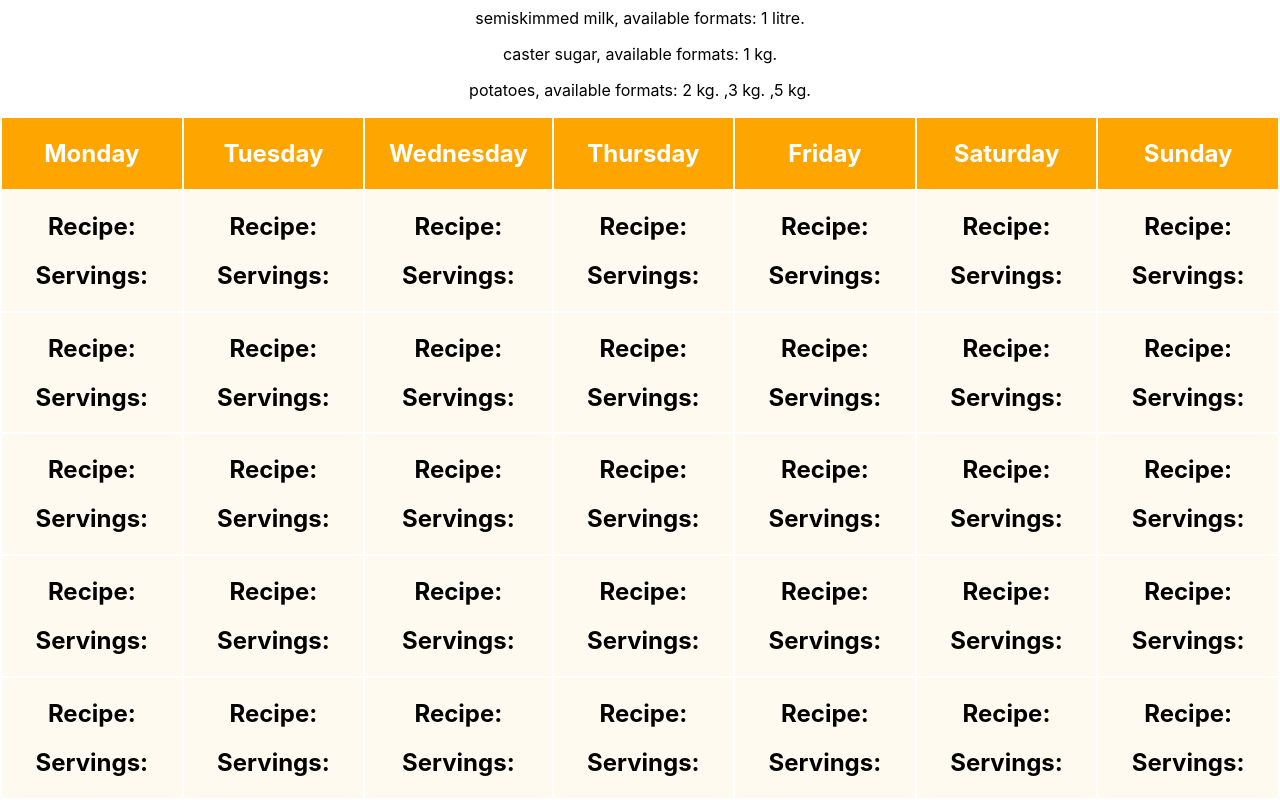
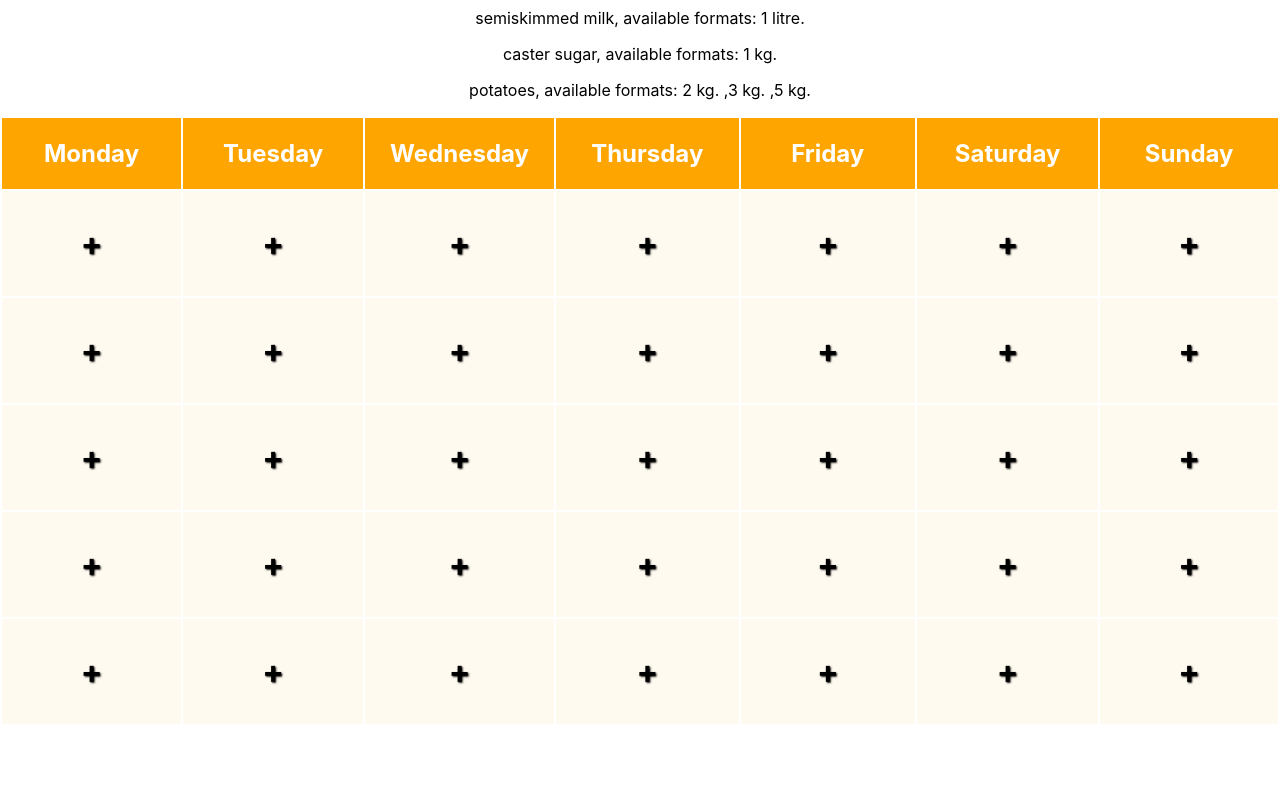
Before and after one commit to manandearth/weekly-shopping, a React (Create React App) app: page / in a window 1280 px wide. Shown: the part 862-1662 px from the top of the page. After the commit the page ends 1588 px from the top, so only its background shows below. Built offline with nearby package versions, Linux system fonts and the light colour scheme.

Commit message:
Add handles for onClick in 'Cell' and add state

```diff
--- /dev/null
+++ b/src/components/Cell.css
@@ -0,0 +1,20 @@
+.plus {
+    font-size: 2rem;
+    font-weight: bold;
+    text-shadow: 1px 1px 2px black;
+    cursor: pointer;
+}
+
+.plus:hover {
+    color: orange;
+}
+
+.cross {
+    display: block;
+    font-size: 2rem;
+    font-weight: bold;
+    text-shadow: 1px 1px 2px black;
+    cursor: pointer;
+    text-align: right;
+    margin-right: 10px;
+}
--- a/src/components/Cell.js
+++ b/src/components/Cell.js
@@ -1,16 +1,51 @@
 import React from 'react';
+import './Cell.css';
 
 class Cell extends React.Component {
 
-	render () {
+  constructor(props){
+    super(props);
+    this.state = {
+      editable: false,
+      dish:'',
+      servings: 0
+    };
+
+  }
+
+  handleAddMeal = () => {
+    this.setState({editable: !this.state.editable});
+  }
+
+  handleRemoveMeal = () => {
+    this.setState({editable: !this.state.editable});
+  }
+
+  render () {
 		return(
       <div className='cell'>
-        <h2>Recipe:</h2>
-        <h2>Servings:</h2>
+
+        {this.state.editable === false
+          ?
+          <p
+            className='plus'
+           onClick={this.handleAddMeal}
+          >+</p>
+          :
+          <div>
+            <span
+              className='cross'
+              onClick={this.handleRemoveMeal}
+            >x</span>
+            <h2>Dish:<input></input></h2>
+            <h2>Servings:<input></input></h2></div>
+
+        }
       </div>
-
-		);
-	}
+    );
+  }
 }
 
+
+
 export default Cell;
```
